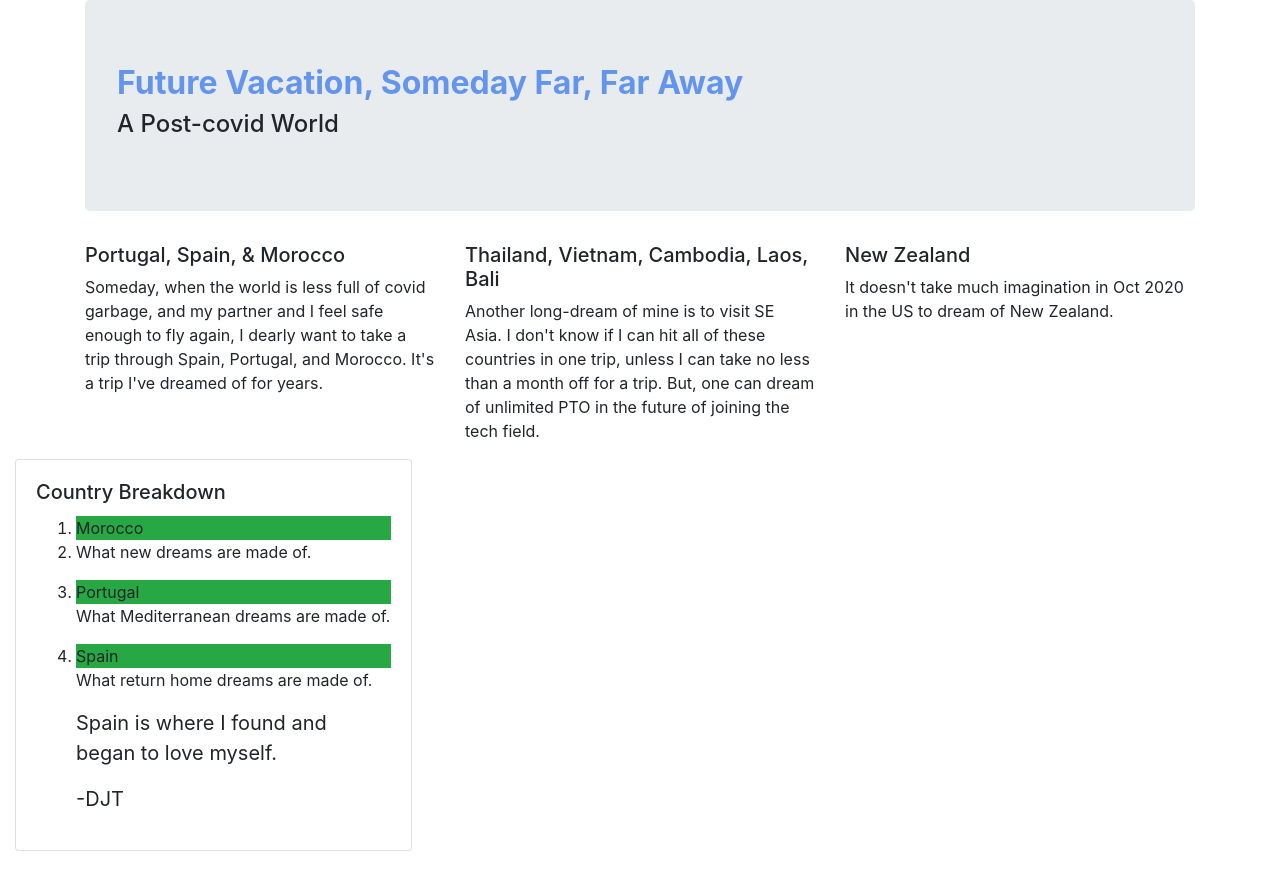
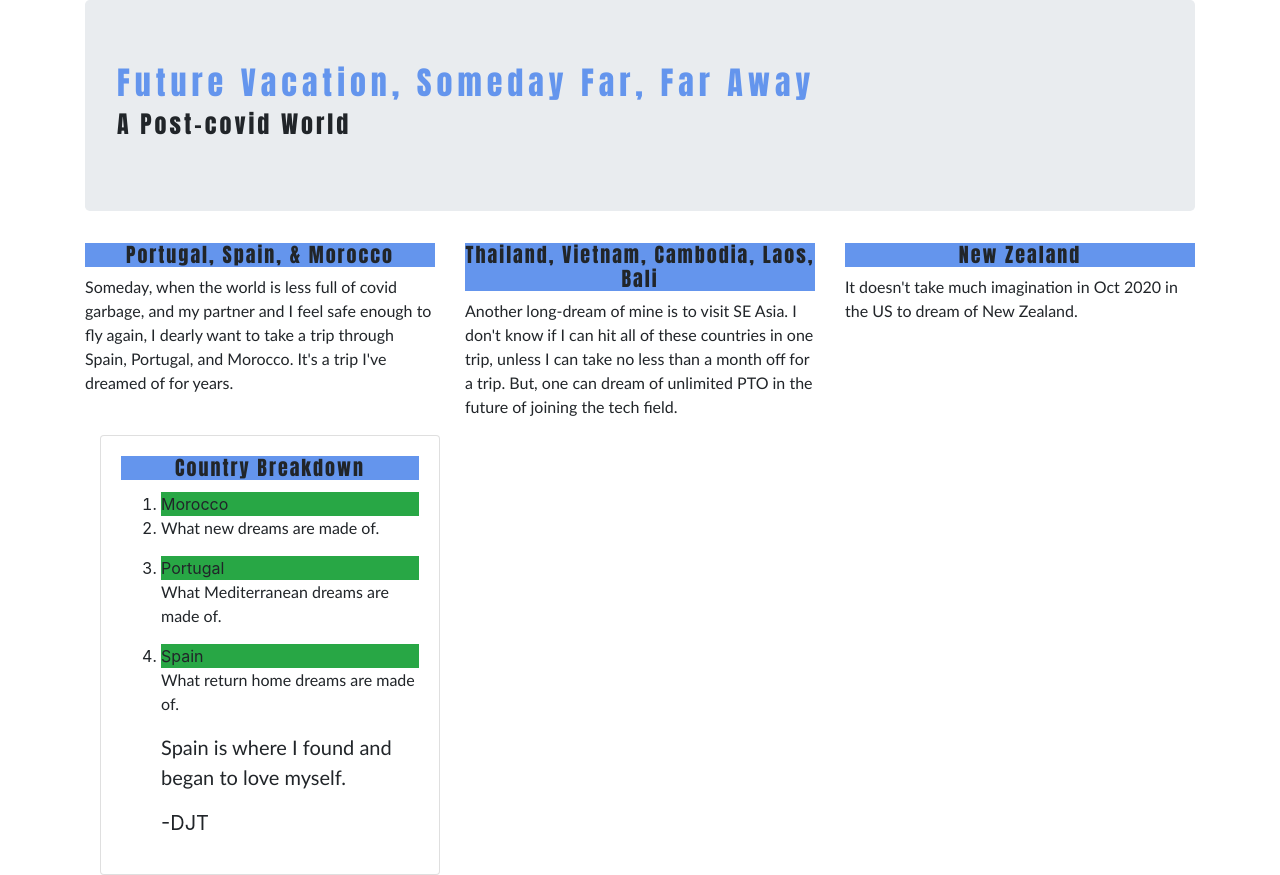
Before and after one commit to dani-t-codes/future-vacay-someday, a plain HTML site: page index.html in a window 1280 px wide. Before the commit the page ends 851 px from the top, so only its background shows below. Drawn offline with Linux system fonts and the light colour scheme.

Commit message:
Change header and font styling in css sheet

```diff
--- a/css/styles.css
+++ b/css/styles.css
@@ -1,4 +1,22 @@
 h2 {
   font-weight: bold;
   color: cornflowerblue;
+  font-family: Impact, Haettenschweiler, 'Arial Narrow Bold', sans-serif;
+  letter-spacing: 5px;
 }
+
+h4 {
+  font-family: Impact, Haettenschweiler, 'Arial Narrow Bold', sans-serif;
+  letter-spacing: 3px;
+}
+
+h5 {
+  background-color: cornflowerblue;
+  font-family: Impact, Haettenschweiler, 'Arial Narrow Bold', sans-serif;
+  letter-spacing: 2px;
+  text-align: center;
+}
+
+p {
+  font-family: 'Gill Sans', 'Gill Sans MT', Calibri, 'Trebuchet MS', sans-serif;
+}
```
Also changed, not shown: index.html (+1 -1 lines).
